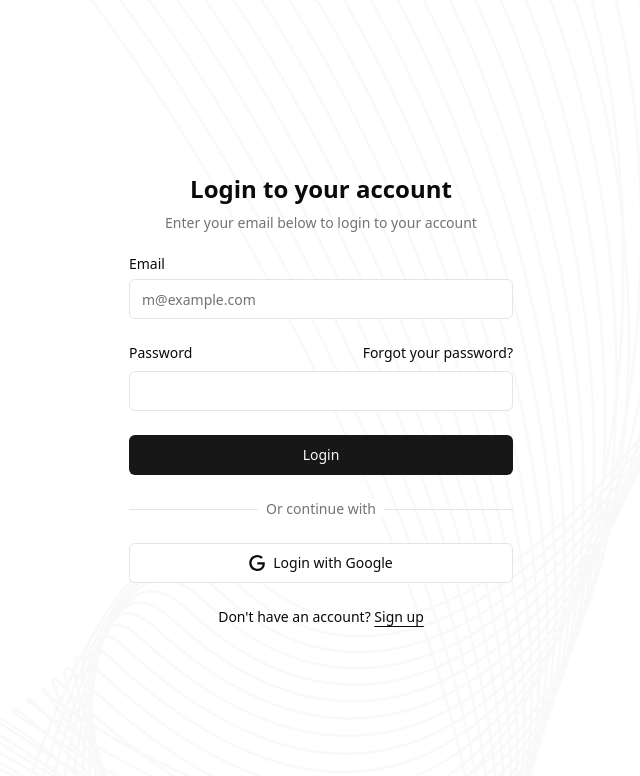
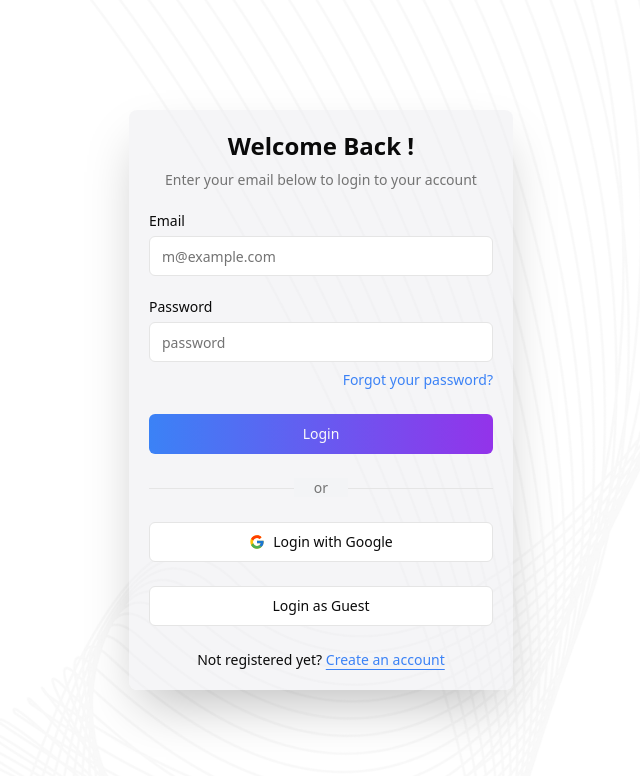
Before and after one commit to iScreenager/InterviewAI, a React (Vite) app: page /signin in a window 1280 px wide. Shown: the top 776 px of the page, without its empty margins (319-959 px from the left). Built offline with nearby package versions, Linux system fonts and the light colour scheme; no server answers.

Commit message:
Integrate guest login and update login & signup pages

```diff
--- a/src/components/hero.tsx
+++ b/src/components/hero.tsx
@@ -24,7 +24,7 @@ export const Hero = () => {
               instant AI feedback and expert tips to improve your answers.
             </p>
             <div className="mt-6">
-              <Link to={user ? "/generate" : "/signin"}>
+              <Link to={user ? "/generate/create" : "/signin"}>
                 <Button className="px-6 py-3 text-white font-semibold text-lg rounded-2xl bg-gradient-to-r from-blue-500 to-purple-600 hover:opacity-90 transition">
                   Create a mockup <FaArrowRight />
                 </Button>
--- a/src/components/login-form.tsx
+++ b/src/components/login-form.tsx
@@ -4,6 +4,7 @@ import { Input } from "@/components/ui/input";
 import { Label } from "@/components/ui/label";
 import {
   GoogleAuthProvider,
+  signInAnonymously,
   signInWithEmailAndPassword,
   signInWithPopup,
 } from "firebase/auth";
@@ -35,8 +36,18 @@ export function LoginForm({
     } catch (error: unknown) {
       console.log("error message", error);
       if (typeof error === "object" && error !== null && "code" in error) {
+        const firebaseError = error as { code: string };
+        console.error("Firebase login error code:", firebaseError.code);
+
+        let message = "Invalid email or password. Please try again.";
+        if (firebaseError.code === "auth/user-not-found") {
+          message = "No user found with this email.";
+        } else if (firebaseError.code === "auth/wrong-password") {
+          message = "Incorrect password.";
+        }
+
         toast.error("Login failed", {
-          description: "Invalid email or password. Please try again.",
+          description: message,
         });
       }
     }
@@ -58,14 +69,30 @@ export function LoginForm({
       });
     }
   };
+  const guestSign = async () => {
+    try {
+      const result = await signInAnonymously(auth);
+      if (result.user) {
+        localStorage.setItem("userData", JSON.stringify(result.user));
+        setUser(JSON.parse(JSON.stringify(result.user)));
+        navigate("/");
+      }
+    } catch (error) {
+      console.log("Guest login error:", error);
+      toast.error("Guest login failed", {
+        description: "Please try again.",
+      });
+    }
+  };
 
   return (
+    <div className="rounded-lg bg-gray-200 shadow-2xl bg-opacity-40 p-5">
       <form
         className={cn("flex flex-col gap-6", className)}
         {...props}
         onSubmit={handleSign}>
         <div className="flex flex-col items-center gap-2 text-center">
-        <h1 className="text-2xl font-bold">Login to your account</h1>
+          <h1 className="text-2xl font-bold">Welcome Back !</h1>
           <p className="text-balance text-sm text-muted-foreground">
             Enter your email below to login to your account
           </p>
@@ -79,48 +106,73 @@ export function LoginForm({
               type="email"
               placeholder="m@example.com"
               required
+
             />
           </div>
           <div className="grid gap-2">
             <div className="flex items-center">
               <Label htmlFor="password">Password</Label>
-            <a
-              href="#"
-              className="ml-auto text-sm underline-offset-4 hover:underline">
-              Forgot your password?
-            </a>
             </div>
             <Input
               onChange={(e) => setPassword(e.target.value)}
               id="password"
               type="password"
+              placeholder="password"
               required
+
             />
+            <a
+              href="#"
+              className="ml-auto text-sm underline-offset-4 hover:underline text-blue-500">
+              Forgot your password?
+            </a>
           </div>
-        <Button type="submit" className="w-full">
+          <Button
+            type="submit"
+            className="w-full bg-gradient-to-r from-blue-500 to-purple-600">
             Login
           </Button>
           <div className="relative text-center text-sm after:absolute after:inset-0 after:top-1/2 after:z-0 after:flex after:items-center after:border-t after:border-border">
-          <span className="relative z-10 bg-background px-2 text-muted-foreground">
-            Or continue with
+            <span className="relative z-10 bg-gray-100 px-5 text-muted-foreground">
+              or
             </span>
           </div>
           <Button onClick={googleSign} variant="outline" className="w-full">
-          <svg xmlns="http://www.w3.org/2000/svg" viewBox="0 0 24 24">
+            <svg
+              xmlns="http://www.w3.org/2000/svg"
+              x="0px"
+              y="0px"
+              width="100"
+              height="100"
+              viewBox="0 0 48 48">
               <path
-              d="M12.48 10.92v3.28h7.84c-.24 1.84-.853 3.187-1.787 4.133-1.147 1.147-2.933 2.4-6.053 2.4-4.827 0-8.6-3.893-8.6-8.72s3.773-8.72 8.6-8.72c2.6 0 4.507 1.027 5.907 2.347l2.307-2.307C18.747 1.44 16.133 0 12.48 0 5.867 0 .307 5.387.307 12s5.56 12 12.173 12c3.573 0 6.267-1.173 8.373-3.36 2.16-2.16 2.84-5.213 2.84-7.667 0-.76-.053-1.467-.173-2.053H12.48z"
-              fill="currentColor"
-            />
+                fill="#FFC107"
+                d="M43.611,20.083H42V20H24v8h11.303c-1.649,4.657-6.08,8-11.303,8c-6.627,0-12-5.373-12-12c0-6.627,5.373-12,12-12c3.059,0,5.842,1.154,7.961,3.039l5.657-5.657C34.046,6.053,29.268,4,24,4C12.955,4,4,12.955,4,24c0,11.045,8.955,20,20,20c11.045,0,20-8.955,20-20C44,22.659,43.862,21.35,43.611,20.083z"></path>
+              <path
+                fill="#FF3D00"
+                d="M6.306,14.691l6.571,4.819C14.655,15.108,18.961,12,24,12c3.059,0,5.842,1.154,7.961,3.039l5.657-5.657C34.046,6.053,29.268,4,24,4C16.318,4,9.656,8.337,6.306,14.691z"></path>
+              <path
+                fill="#4CAF50"
+                d="M24,44c5.166,0,9.86-1.977,13.409-5.192l-6.19-5.238C29.211,35.091,26.715,36,24,36c-5.202,0-9.619-3.317-11.283-7.946l-6.522,5.025C9.505,39.556,16.227,44,24,44z"></path>
+              <path
+                fill="#1976D2"
+                d="M43.611,20.083H42V20H24v8h11.303c-0.792,2.237-2.231,4.166-4.087,5.571c0.001-0.001,0.002-0.001,0.003-0.002l6.19,5.238C36.971,39.205,44,34,44,24C44,22.659,43.862,21.35,43.611,20.083z"></path>
             </svg>
             Login with Google
           </Button>
+          <Button onClick={guestSign} variant="outline" className="w-full">
+            Login as Guest
+          </Button>
         </div>
         <div className="text-center text-sm">
-        Don&apos;t have an account?{" "}
-        <a href="/signup" className="underline underline-offset-4">
-          Sign up
+          Not registered yet?{" "}
+          <a
+            href="/signup"
+            className="underline underline-offset-4 text-blue-500">
+            Create an account
           </a>
         </div>
       </form>
+    </div>
   );
 }
--- a/src/components/signup-form.tsx
+++ b/src/components/signup-form.tsx
@@ -70,7 +70,9 @@ export function SignUpForm({
     }
   };
 
+
   return (
+    <div className="rounded-lg bg-gray-200 shadow-2xl bg-opacity-40 p-5">
       <form
         className={cn("flex flex-col gap-6", className)}
         {...props}
@@ -78,7 +80,7 @@ export function SignUpForm({
         <div className="flex flex-col items-center gap-2 text-center">
           <h1 className="text-2xl font-bold">Create your account</h1>
           <p className="text-balance text-sm text-muted-foreground">
-          Enter your email below to create your account
+            Practice like it's real. Perform like a pro.
           </p>
         </div>
         <div className="grid gap-6">
@@ -95,43 +97,63 @@ export function SignUpForm({
           <div className="grid gap-2">
             <div className="flex items-center">
               <Label htmlFor="password">Password</Label>
-            <a
-              href="#"
-              className="ml-auto text-sm underline-offset-4 hover:underline">
-              Forgot your password?
-            </a>
             </div>
             <Input
               id="password"
               type="password"
+              placeholder="password"
               onChange={(e) => setPassword(e.target.value)}
               required
             />
+            <a
+              href="#"
+              className="ml-auto text-sm underline-offset-4 hover:underline text-blue-500">
+              Forgot your password?
+            </a>
           </div>
-        <Button type="submit" className="w-full">
+          <Button
+            type="submit"
+            className="w-full bg-gradient-to-r from-blue-500 to-purple-600">
             Create
           </Button>
           <div className="relative text-center text-sm after:absolute after:inset-0 after:top-1/2 after:z-0 after:flex after:items-center after:border-t after:border-border">
-          <span className="relative z-10 bg-background px-2 text-muted-foreground">
-            Or
+            <span className="relative z-10 bg-gray-100 px-5 text-muted-foreground">
+              or
             </span>
           </div>
           <Button onClick={googleSign} variant="outline" className="w-full">
-          <svg xmlns="http://www.w3.org/2000/svg" viewBox="0 0 24 24">
+            <svg
+              xmlns="http://www.w3.org/2000/svg"
+              x="0px"
+              y="0px"
+              width="100"
+              height="100"
+              viewBox="0 0 48 48">
               <path
-              d="M12.48 10.92v3.28h7.84c-.24 1.84-.853 3.187-1.787 4.133-1.147 1.147-2.933 2.4-6.053 2.4-4.827 0-8.6-3.893-8.6-8.72s3.773-8.72 8.6-8.72c2.6 0 4.507 1.027 5.907 2.347l2.307-2.307C18.747 1.44 16.133 0 12.48 0 5.867 0 .307 5.387.307 12s5.56 12 12.173 12c3.573 0 6.267-1.173 8.373-3.36 2.16-2.16 2.84-5.213 2.84-7.667 0-.76-.053-1.467-.173-2.053H12.48z"
-              fill="currentColor"
-            />
+                fill="#FFC107"
+                d="M43.611,20.083H42V20H24v8h11.303c-1.649,4.657-6.08,8-11.303,8c-6.627,0-12-5.373-12-12c0-6.627,5.373-12,12-12c3.059,0,5.842,1.154,7.961,3.039l5.657-5.657C34.046,6.053,29.268,4,24,4C12.955,4,4,12.955,4,24c0,11.045,8.955,20,20,20c11.045,0,20-8.955,20-20C44,22.659,43.862,21.35,43.611,20.083z"></path>
+              <path
+                fill="#FF3D00"
+                d="M6.306,14.691l6.571,4.819C14.655,15.108,18.961,12,24,12c3.059,0,5.842,1.154,7.961,3.039l5.657-5.657C34.046,6.053,29.268,4,24,4C16.318,4,9.656,8.337,6.306,14.691z"></path>
+              <path
+                fill="#4CAF50"
+                d="M24,44c5.166,0,9.86-1.977,13.409-5.192l-6.19-5.238C29.211,35.091,26.715,36,24,36c-5.202,0-9.619-3.317-11.283-7.946l-6.522,5.025C9.505,39.556,16.227,44,24,44z"></path>
+              <path
+                fill="#1976D2"
+                d="M43.611,20.083H42V20H24v8h11.303c-0.792,2.237-2.231,4.166-4.087,5.571c0.001-0.001,0.002-0.001,0.003-0.002l6.19,5.238C36.971,39.205,44,34,44,24C44,22.659,43.862,21.35,43.611,20.083z"></path>
             </svg>
             SignUp with Google
           </Button>
         </div>
         <div className="text-center text-sm">
           Already have an account?{" "}
-        <a href="/signin" className="underline underline-offset-4">
-          Sign in
+          <a
+            href="/signin"
+            className="underline underline-offset-4 text-blue-500">
+            Login
           </a>
         </div>
       </form>
+    </div>
   );
 }
--- a/src/lib/helpers.ts
+++ b/src/lib/helpers.ts
@@ -1,7 +1,7 @@
 export const MainRoutes = [
   {
     label: "Home",
-    href: "/", // Change this to "/Home"
+    href: "/",
   },
   {
     label: "Guide",
```
Also changed, not shown: src/App.css (deleted). Lines whose indentation alone changed are shown as unchanged.
